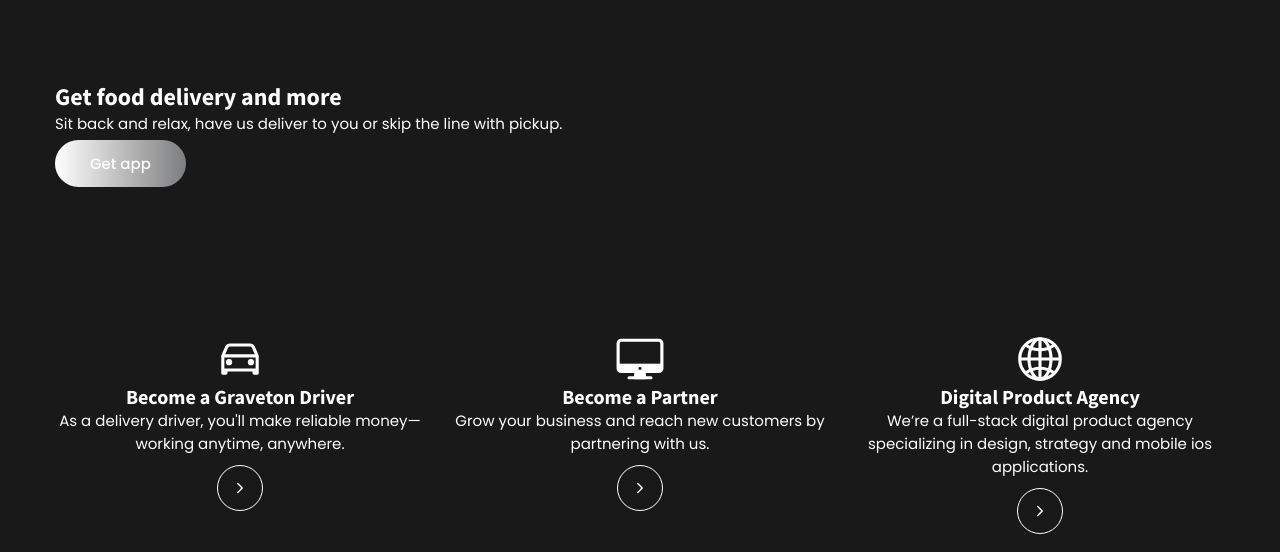
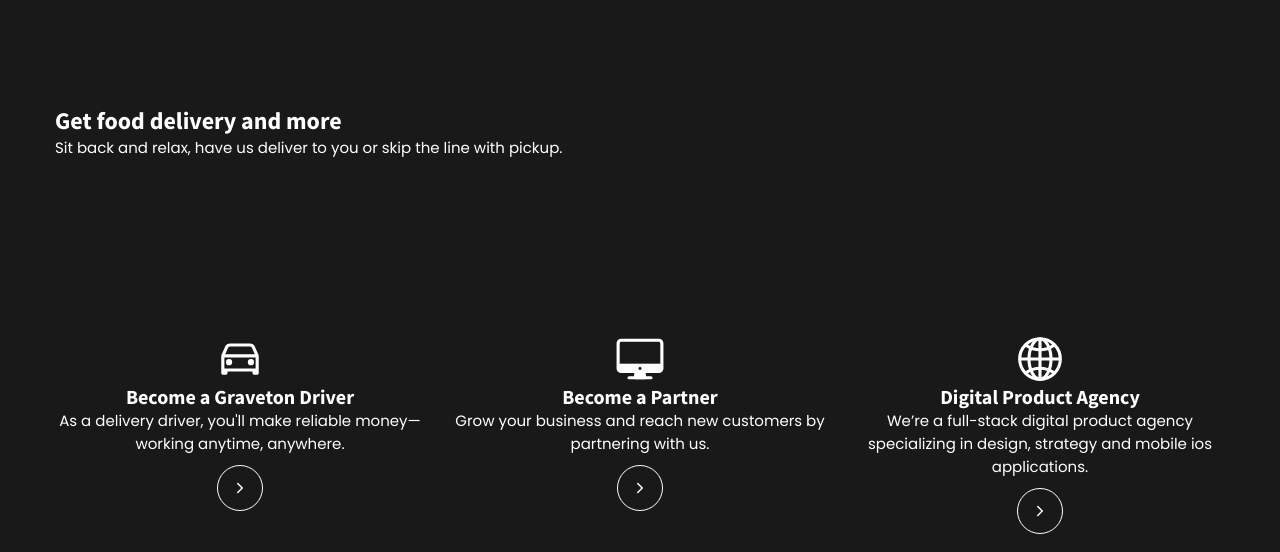
Before and after one commit to zhagnayz/graveto, a plain HTML site: page index.html in a window 1280 px wide. Shown: the part 86-638 px from the top of the page. Drawn offline with nearby package versions, Linux system fonts and the light colour scheme; files whose address does not match are found by name.

Commit message:
Update index.html

```diff
--- a/index.html
+++ b/index.html
@@ -70,7 +70,10 @@
  Sit back and relax, have us deliver to you or skip the line with pickup.
             </p>
 
-            <button class="btn">Get app</button>
+              <!--
+                        <button class="btn">Get app</button>
+    - custom css link
+  -->
 
           </div>
 
```
